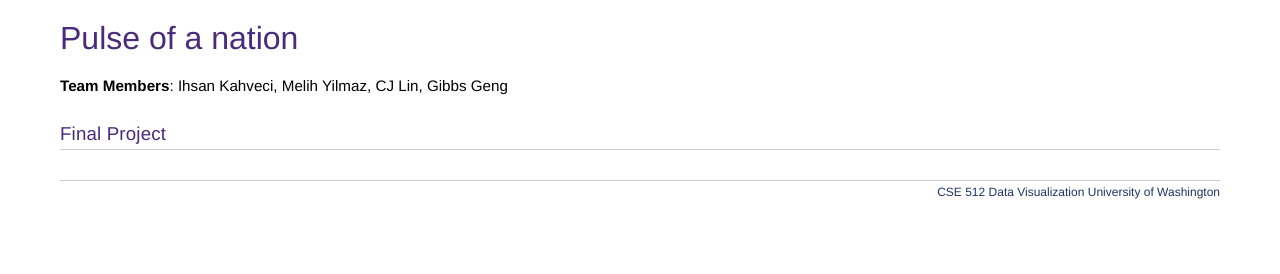
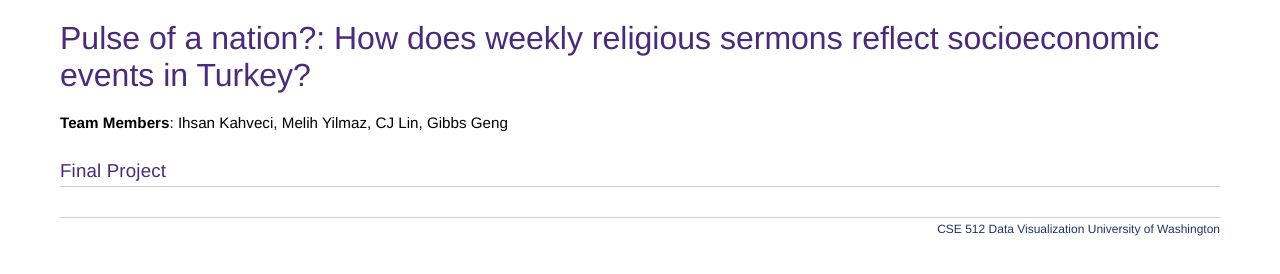
Before and after one commit to CJtheLin/demo, a plain HTML site: page index.html in a window 1280 px wide. Drawn offline with Linux system fonts and the light colour scheme.

Commit message:
Update index.html

```diff
--- a/index.html
+++ b/index.html
@@ -57,7 +57,7 @@ p { margin: 0 0 10px 0; }
 <body>
 <div class="content">
    <section class="title">
-    <a href="">Pulse of a nation</a>
+    <a href="">Pulse of a nation?: How does weekly religious sermons reflect socioeconomic events in Turkey?</a>
   </section>
 
    <section>
```
